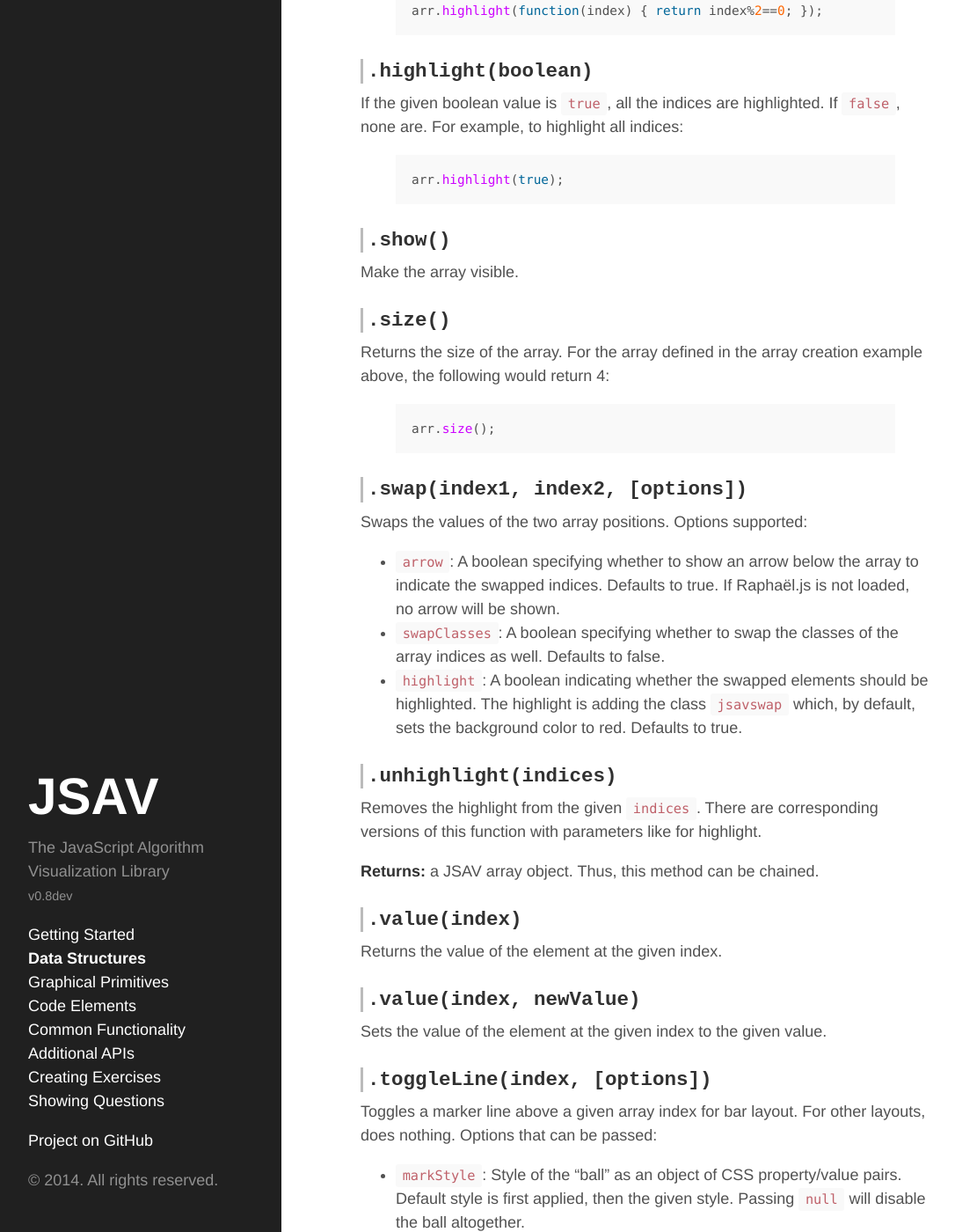
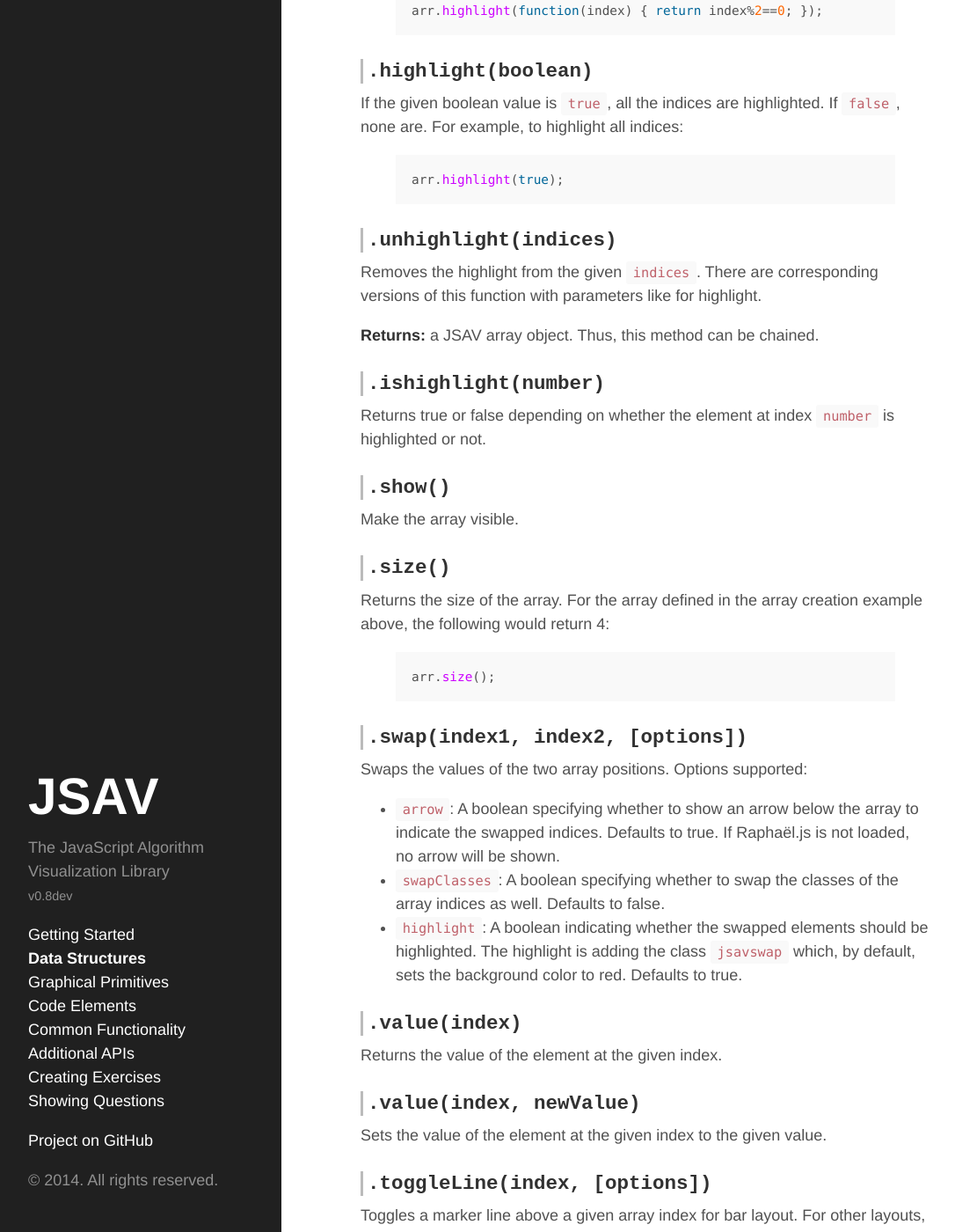
Before and after one commit to vkaravir/JSAV, a Jekyll site: the page built from datastructures/array.md, in a window 1280 px wide and 1400 px high, scrolled down 3287 px. Shown: the whole window at 88% size, without its empty margins (4-1090 px from the left). Built offline with Jekyll 4.4.1, drawn with Linux system fonts in a browser that asks for light colours; Markdown is read by kramdown in place of the engine named in the settings; comment, search, counter and statistics services are not loaded.

Commit message:
Documented array.isHighlight function

````diff
--- a/datastructures/array.md
+++ b/datastructures/array.md
@@ -154,6 +154,17 @@ For example, to highlight all indices:
 
 {% highlight javascript %}arr.highlight(true);{% endhighlight %}
 
+
+<h3 class="apimethod">.unhighlight(indices)</h3>
+Removes the highlight from the given ```indices```.
+There are corresponding versions of this function with parameters like
+for highlight.
+
+**Returns:** a JSAV array object. Thus, this method can be chained.
+
+<h3 class="apimethod">.ishighlight(number)</h3>
+Returns true or false depending on whether the element at index ```number``` is highlighted or not.
+
 <h3 class="apimethod">.show()</h3>
 Make the array visible.
 
@@ -172,13 +183,6 @@ Swaps the values of the two array positions. Options supported:
  * ```swapClasses```: A boolean specifying whether to swap the classes of the array indices as well. Defaults to false.
  * ```highlight```: A boolean indicating whether the swapped elements should be highlighted. The highlight is
    adding the class ```jsavswap``` which, by default, sets the background color to red. Defaults to true.
-
-<h3 class="apimethod">.unhighlight(indices)</h3>
-Removes the highlight from the given ```indices```.
-There are corresponding versions of this function with parameters like
-for highlight.
-
-**Returns:** a JSAV array object. Thus, this method can be chained.
 
 <h3 class="apimethod">.value(index)</h3>
 Returns the value of the element at the given index.
````
